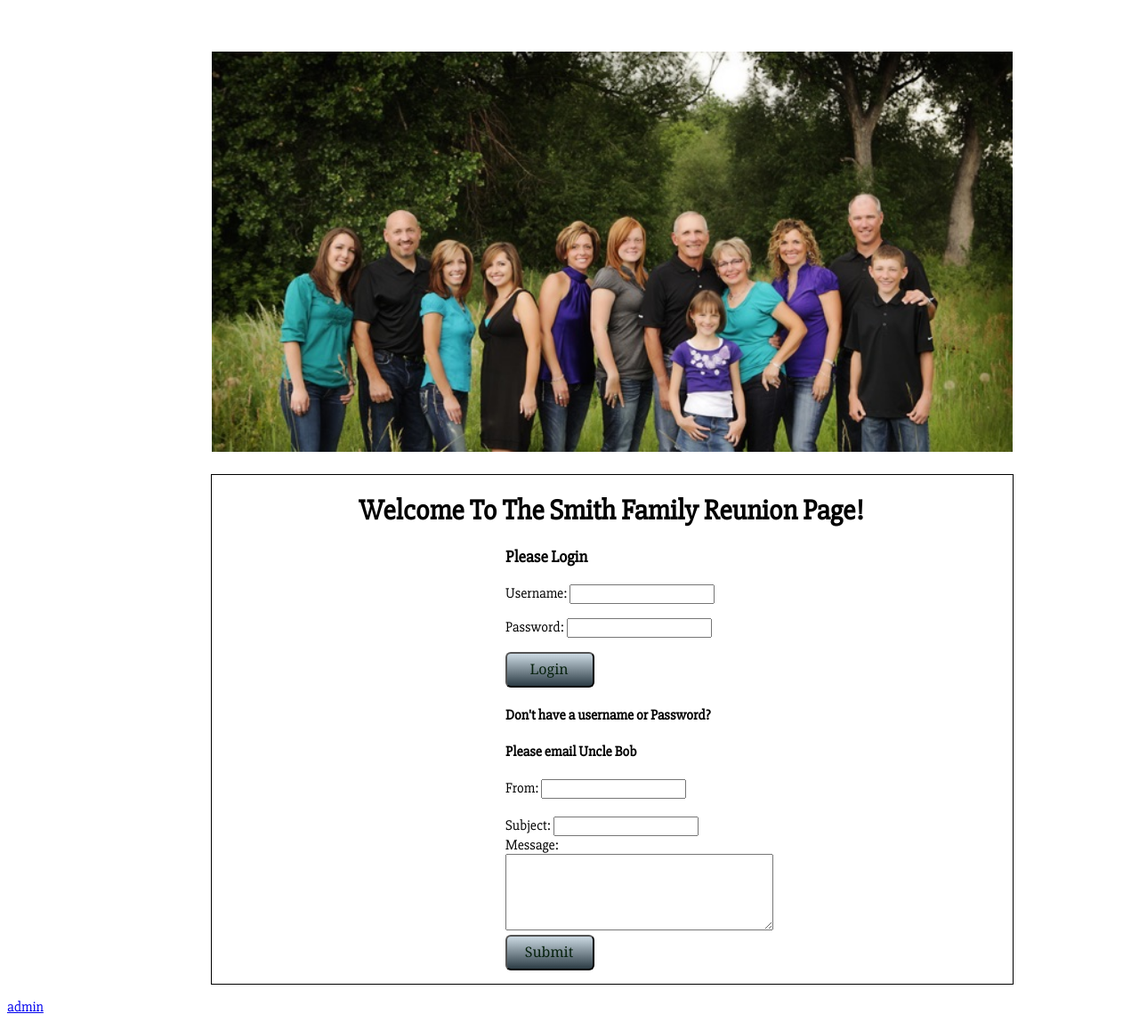
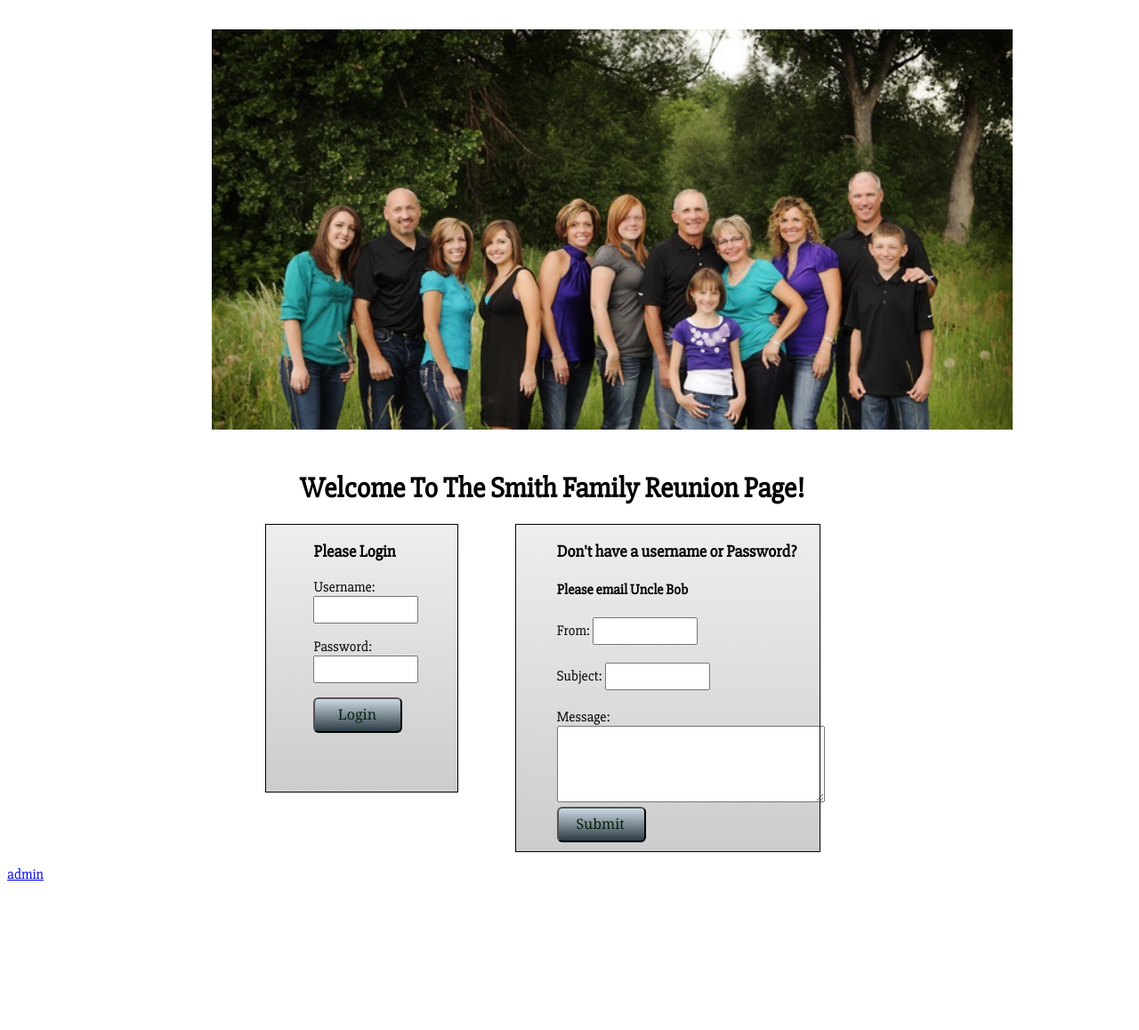
Before and after one commit to Wisertown/Family_reunion_planner, a CodeIgniter app: page /database/ in a window 1280 px wide. Shown: the whole page at 89% size. After the commit the page ends 990 px from the top, so only its background shows below. Run offline with CodeIgniter, Linux system fonts and the light colour scheme.

Commit message:
Finished front page CSS, next working on mail()

```diff
--- a/application/views/admin.php
+++ b/application/views/admin.php
@@ -14,6 +14,7 @@
 				<p>Password: <input type="password" name="password"></p>
 				<input class="button" type="submit" value="Login">
 			</form>
+			<h4><a href="/">Return to Main</a></h4>
 	</div>
 </body>
 </html>
--- a/application/views/index.php
+++ b/application/views/index.php
@@ -12,27 +12,8 @@
 			<img class="pic1" src="/assets/img/Smith_family.jpg" alt="The smith family">
 		</head>
 
-		<div id="wrapper">
-			<h1 id="welc">Welcome To The Smith Family Reunion Page!</h1>
-			<div id="portal">
-				<div id="login">
-					<h3>Please Login</h3>
-					<form action="Users/login" method="post">
-						<p>Username: <input type="text" name="username">
-						<p>Password: <input type="password" name="password"></p>
-						<input class="btn" type="submit" value="Login">
-					</form>
-					<h4>Don't have a username or Password?</h4>
-					<h4>Please email Uncle Bob</h4>
-					<form method="post">
-						From: <input type="from" type="email"/><br />
-  					<input name="address" type="hidden" value="aaron.wise253@gmail.com"/><br />
-  					Subject: <input name="subject" type="text" /><br />
-  					Message:<br />
-  					<textarea name="comment" rows="5" cols="40"></textarea><br />
-  					<input class="btn" type="submit" value="Submit" />
-  					</form>
-				</div>
+		<h1 id="welc">Welcome To The Smith Family Reunion Page!</h1>
+			<div class="flash">
 				<div>
 					<?= $this->session->flashdata("success_message"); ?>
 				</div>
@@ -40,7 +21,32 @@
 					<?= $this->session->flashdata("errors"); ?>
 				</div>
 			</div>
-		</div>
+			<div class="loginbubble">
+				<div id="login">
+					<h3>Please Login</h3>
+					<form action="Users/login" method="post">
+						<p>Username: <input class="in" type="text" name="username">
+						<p>Password: <input class="in" type="password" name="password"></p>
+						<input class="btn" type="submit" value="Login">
+					</form>
+				</div>
+			</div>
+			<div class="emailbubble">
+				<div id="email">
+					<h3>Don't have a username or Password?</h3>
+					<h4>Please email Uncle Bob</h4>
+					<form method="post">
+						From: <input class="in" type="from" type="email"/><br />
+  					<input class="in" name="address" type="hidden" value="aaron.wise253@gmail.com"/><br />
+  					Subject: <input class="in" name="subject" type="text" /><br />
+  					<br>
+  					Message:<br />
+  					<textarea name="comment" rows="5" cols="40"></textarea><br />
+  					<input class="btn" type="submit" value="Submit" />
+  					</form>
+				</div>
+			</div>
+
 	</div>
 	<a href="Users/admin"><p>admin</p></a>
 </body>
--- a/assets/css/styles.css
+++ b/assets/css/styles.css
@@ -16,6 +16,11 @@
 	background-color: rgba(192,192,192,0.3);
 }
 
+.flash {
+	margin-left: 19%;
+	color:red;
+}
+
 #head {
 	margin-left: 100px;
 	width: 900px;
@@ -23,7 +28,7 @@
 }
 
 .pic1 {
-	padding-top: 50px;
+	padding-top: 25px;
 	margin-left: 230px;
 	width: 900px;
 	height: 450px;
@@ -31,21 +36,65 @@
 #wrapper {
 	background-color: white;
 	width: 900px;
-	min-height: 550px;
+	min-height: 400px;
 	outline: 1px solid black;
 	margin-left: 230px;
 }
 
 #welc {
-	margin-left: 165px;
+	margin-left: 26%;
 	padding-top: 20px;
 
 }
+.loginbubble{
+	/* Permalink - use to edit and share this gradient: http://colorzilla.com/gradient-editor/#eeeeee+0,cccccc+100;Gren+3D */
+background: #eeeeee; /* Old browsers */
+background: -moz-linear-gradient(top,  #eeeeee 0%, #cccccc 100%); /* FF3.6-15 */
+background: -webkit-linear-gradient(top,  #eeeeee 0%,#cccccc 100%); /* Chrome10-25,Safari5.1-6 */
+background: linear-gradient(to bottom,  #eeeeee 0%,#cccccc 100%); /* W3C, IE10+, FF16+, Chrome26+, Opera12+, Safari7+ */
+filter: progid:DXImageTransform.Microsoft.gradient( startColorstr='#eeeeee', endColorstr='#cccccc',GradientType=0 ); /* IE6-9 */
 
-#portal	{
-	margin-left: 330px;
-	padding-bottom: 15px;
+	display: inline-block;
+	vertical-align: top;
+	margin-left: 23%;
+	outline: 1px solid black;
+	width: 17%;
 }
+.emailbubble {
+	/* Permalink - use to edit and share this gradient: http://colorzilla.com/gradient-editor/#eeeeee+0,cccccc+100;Gren+3D */
+background: #eeeeee; /* Old browsers */
+background: -moz-linear-gradient(top,  #eeeeee 0%, #cccccc 100%); /* FF3.6-15 */
+background: -webkit-linear-gradient(top,  #eeeeee 0%,#cccccc 100%); /* Chrome10-25,Safari5.1-6 */
+background: linear-gradient(to bottom,  #eeeeee 0%,#cccccc 100%); /* W3C, IE10+, FF16+, Chrome26+, Opera12+, Safari7+ */
+filter: progid:DXImageTransform.Microsoft.gradient( startColorstr='#eeeeee', endColorstr='#cccccc',GradientType=0 ); /* IE6-9 */
+
+	display: inline-block;
+	vertical-align: top;
+	margin-left:5%;
+	outline: 1px solid black;
+	width: 27%;
+}
+
+	#login {
+		display: inline-block;
+		margin-left: 25%;
+		width: 150px;
+		height: 300px;
+
+
+	}
+		.in {
+			width: 110px;
+			height: 25px;
+
+		}
+	#email {
+		vertical-align: top;
+		display: inline-block;
+		margin-left: 12%;
+		padding: 0 0 10px 5px;
+
+	}
 
 .btn {
 	width: 100px;
```
